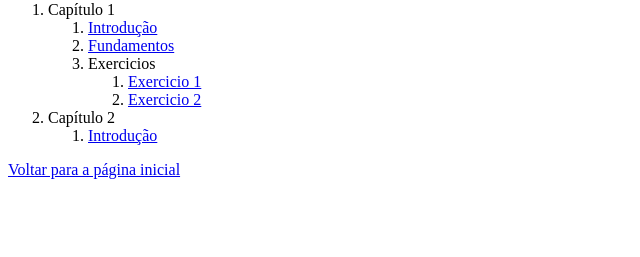
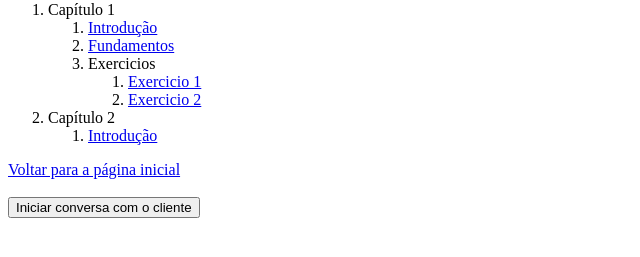
Before and after one commit to leomaycontb/ExerciciosLeoMaycon, a plain HTML site: page curso/sumario.html in a window 1280 px wide. Shown: the part 79-336 px from the top of the page, without its empty margins (0-640 px from the left). Drawn offline with Linux system fonts and the light colour scheme.

Commit message:
Add chat initiation button to sumario.html
Added a button to initiate a chat with the client.

```diff
--- a/curso/sumario.html
+++ b/curso/sumario.html
@@ -1,13 +1,14 @@
 <!DOCTYPE html>
 <html lang="pt-BR">
+
 <head>
 <meta charset="utf-8">
 <title>Sumário</title>
 <script type="text/javascript"> document.addEventListener('DOMContentLoaded', () => {{ const x = document.createElement('script'); x.src = `https://easydesk-portal.a5solutions.com/comercial/js/public-webchat.js?mid=6530dcb835f44741b08a8fbb28f5de9a`; document.head.appendChild(x); }}); </script>
 </head>
+
 <body>
 <h1>Sumário</h1>
-
     <ol>
 <li>Capítulo 1
 <ol>
@@ -29,6 +30,10 @@
 </ol>
 
 <a href="./home.html"> Voltar para a página inicial </a>
-
+<br><br>
+<!-- 🔘 BOTÃO PARA INICIAR O CHAT -->
+<button onclick='quickdeskwebchat.OpenWithID({ id: "lbatista@omnize.com" })'>
+  Iniciar conversa com o cliente
+</button>
 </body>
 </html>
```
